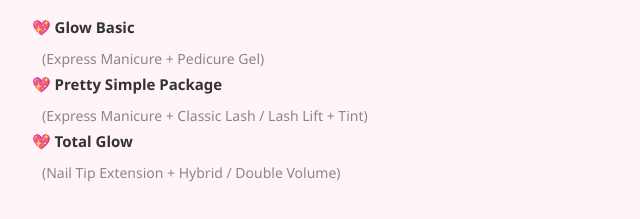
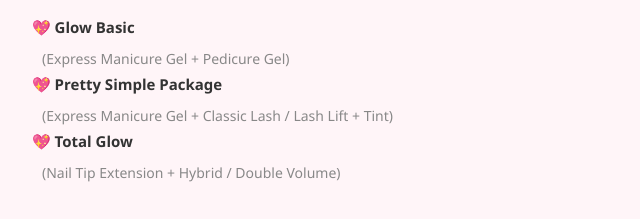
Before and after one commit to TwentyNineBeautyStudio/katalog, a plain HTML site: page index.html in a window 1280 px wide. Shown: the part 401-620 px from the top of the page, 208-848 px from the left. Drawn offline with Linux system fonts and the light colour scheme.

Commit message:
Update index.html
update

```diff
--- a/index.html
+++ b/index.html
@@ -92,13 +92,13 @@
         <div class="item">
           <strong>💖 Glow Basic</strong> <span>370K</span>
         </div>
-        <div class="desc">(Express Manicure + Pedicure Gel)</div>
+        <div class="desc">(Express Manicure Gel + Pedicure Gel)</div>
 
         <div class="item">
           <strong>💖 Pretty Simple Package</strong> <span>420K</span>
         </div>
         <div class="desc">
-          (Express Manicure + Classic Lash / Lash Lift + Tint)
+          (Express Manicure Gel + Classic Lash / Lash Lift + Tint)
         </div>
 
         <div class="item">
```
